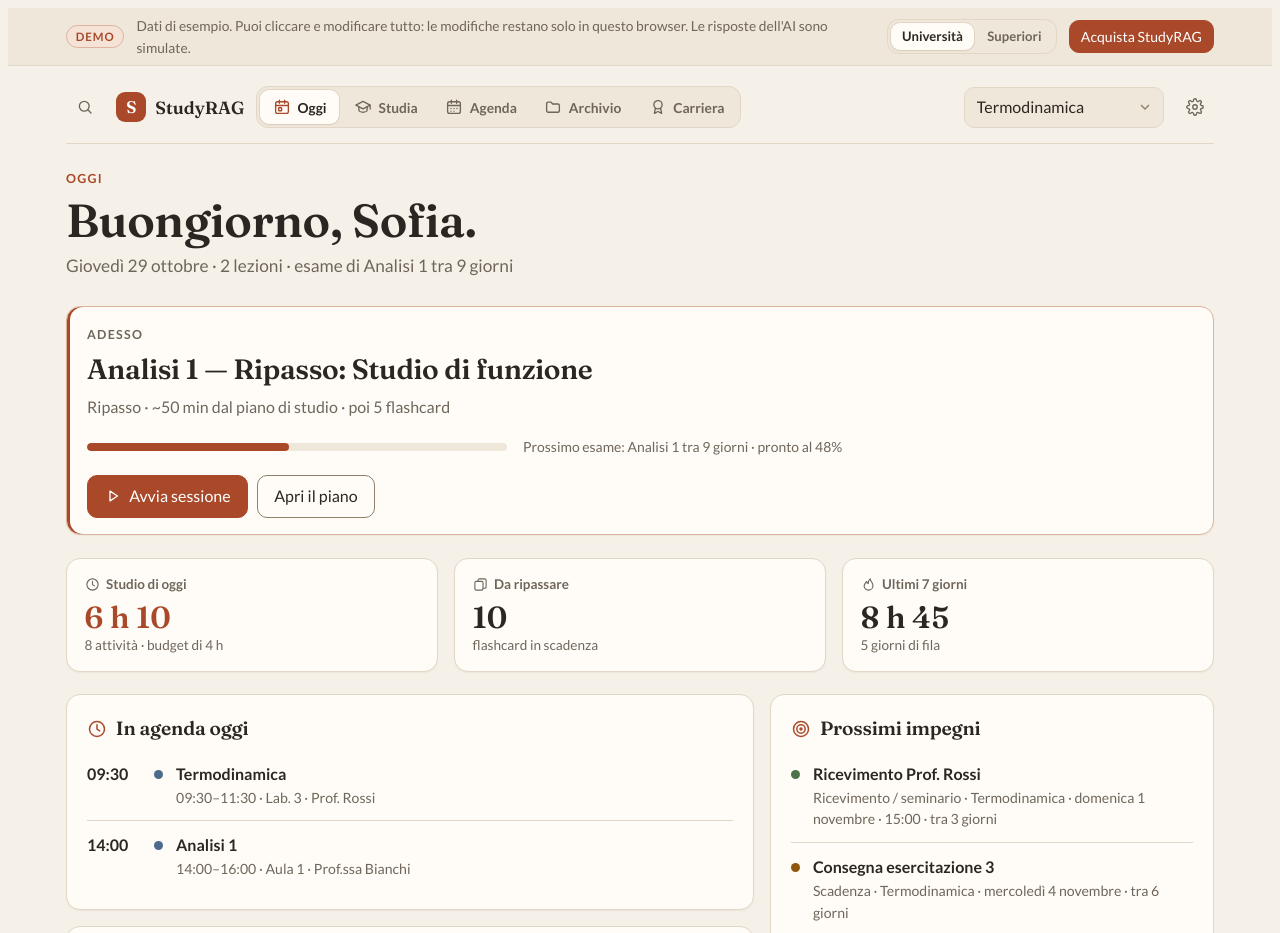
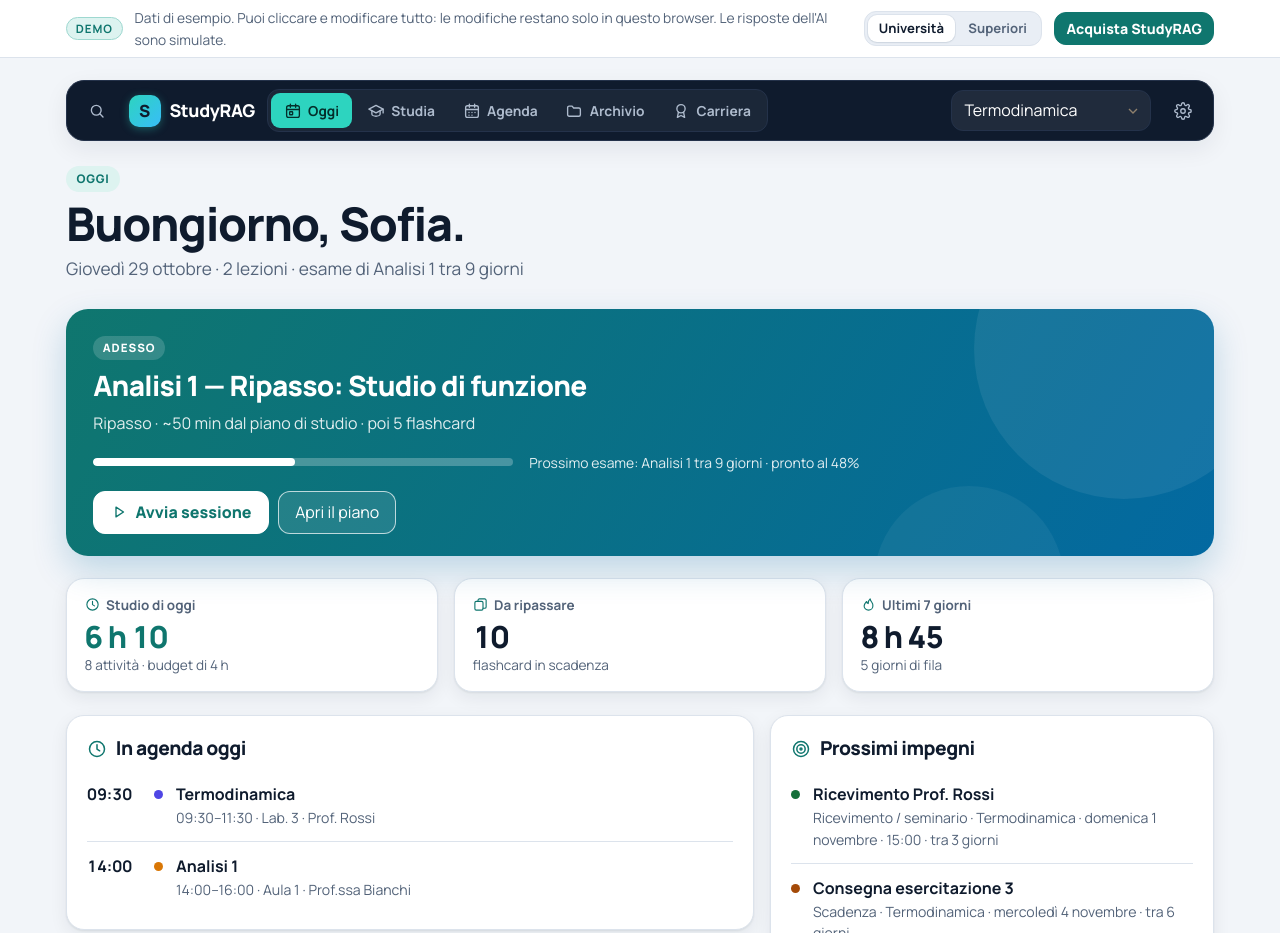
Before and after one commit to StudyRAG-tech/studyrag-demo, a plain HTML site: page index.html in a window 1280 px wide. Shown: the top 933 px of the page. Drawn offline with Linux system fonts and the light colour scheme.

Commit message:
Add files via upload

```diff
--- a/index.html
+++ b/index.html
@@ -1,41 +1,44 @@
-<!doctype html>
-<html lang="it">
-<head>
-<meta charset="utf-8">
-<meta name="viewport" content="width=device-width, initial-scale=1, viewport-fit=cover">
+<!doctype html><html><head><meta charset=utf8><meta name=viewport content="width=device-width,initial-scale=1,viewport-fit=cover"><style>:root{color-scheme:light;box-sizing:border-box;padding-top:env(safe-area-inset-top,0px);padding-bottom:env(safe-area-inset-bottom,0px)}html{scroll-padding-top:env(safe-area-inset-top,0px)}body{margin:0;padding:0;font:14px -apple-system,BlinkMacSystemFont,sans-serif;background:#fff;color:#000}img{max-width:100%}[hidden]:not([hidden=until-found i]){display:none!important}</style></head><body>
 <title>StudyRAG Demo</title>
 <meta name="claude:viewport-fit-sides" content="cover">
 <link rel="preconnect" href="https://fonts.googleapis.com">
 <link rel="preconnect" href="https://fonts.gstatic.com" crossorigin>
-<link rel="stylesheet" href="https://fonts.googleapis.com/css2?family=Fraunces:ital,opsz,wght@0,9..144,500;0,9..144,600;1,9..144,500&family=Lato:ital,wght@0,400;0,700;1,400&display=swap">
+<link rel="stylesheet" href="https://fonts.googleapis.com/css2?family=Manrope:wght@400;500;600;700;800&display=swap">
 <style>
-/* Design system «Carta» di StudyRAG (views/theme.css + ui.py): carta e inchiostro di giorno, grafite di notte,
-   un solo accento terracotta. Layout: barra in alto a 5 voci, seconda riga per «Studia», colonna da 1180 px. */
+/* Design system «Campus» di StudyRAG 5.5 (views/theme.css + ui.py TOKENS): barra blu notte, accento teal, card bianche
+   arrotondate, card «Adesso» con il gradiente, un colore per materia, un solo carattere (Manrope). */
 :root {
-  --bg:#F6F1E8; --surface:#FFFCF7; --surface-2:#EFE7DA; --line:#E2D7C6; --line-2:#CDBFAB; --edge:#8F806C;
-  --ink:#2B2621; --muted:#6F665B; --shadow:rgba(70,50,25,.06);
-  --accent:#A9492A; --on-accent:#FFFFFF; --accent-soft:#F5E3D8; --accent-line:#DDB3A0;
-  --ok:#4C7448; --ok-soft:#E6EEDF; --ok-line:#B9CDB1;
-  --warn:#8F570B; --warn-soft:#F6EAD3; --warn-line:#DFC290;
-  --danger:#B0392C; --danger-soft:#F6E0DC; --danger-line:#E0AFA8;
-  --blue:#4D6A8A; --overlay:rgba(43,38,33,.38);
-  --f-head:Fraunces, Georgia, "Times New Roman", serif;
-  --f-body:Lato, -apple-system, "Segoe UI", sans-serif;
-  --r:14px; --r-sm:10px; --ease:cubic-bezier(.25,.46,.45,.94);
+  --bg:#F2F5F9; --surface:#FFFFFF; --surface-2:#E9EEF5; --line:#DCE3EC; --line-2:#C3CEDB; --edge:#7A889C;
+  --ink:#0F1B2D; --muted:#536379; --shadow:rgba(15,27,45,.07);
+  --accent:#0F766E; --on-accent:#FFFFFF; --accent-soft:#DDF3F0; --accent-line:#9ED8D0;
+  --ok:#15703A; --ok-soft:#DCFCE7; --ok-line:#A7E3BC;
+  --warn:#A44A08; --warn-soft:#FEF3C7; --warn-line:#F2D28B;
+  --danger:#BE123C; --danger-soft:#FFE4E8; --danger-line:#F5B5C2;
+  --blue:#4F46E5; --overlay:rgba(15,27,45,.45);
+  --nav:#0F1B2D; --nav-ink:#AEBBCD; --nav-line:#24324A; --nav-active:#2DD4BF; --nav-active-2:#38BDF8; --nav-on-active:#042F2B;
+  --grad-a:#0F766E; --grad-b:#0369A1;
+  --subj-0:#4F46E5; --subj-1:#D97706; --subj-2:#DB2777; --subj-3:#0284C7; --subj-4:#7C3AED; --subj-5:#059669; --subj-6:#EA580C; --subj-7:#E11D48;
+  --f-head:Manrope, -apple-system, "Segoe UI", sans-serif;
+  --f-body:Manrope, -apple-system, "Segoe UI", sans-serif;
+  --r:18px; --r-sm:12px; --ease:cubic-bezier(.25,.46,.45,.94);
 }
 @media (prefers-color-scheme: dark) { :root:not([data-theme="light"]) {
-  --bg:#1B1A18; --surface:#282622; --surface-2:#312F2B; --line:#45413C; --line-2:#57524B; --edge:#857C70;
-  --ink:#EEE8DF; --muted:#ABA294; --shadow:rgba(0,0,0,0);
-  --accent:#E08A62; --on-accent:#1B1A18; --accent-soft:#3A2A22; --accent-line:#6E4634;
-  --ok:#9CC090; --ok-soft:#26301F; --ok-line:#435638; --warn:#E3AE5A; --warn-soft:#33291A; --warn-line:#5E4A26;
-  --danger:#EE8A7C; --danger-soft:#3A2320; --danger-line:#6A3A33; --blue:#93AECB; --overlay:rgba(0,0,0,.55);
+  --bg:#0B1220; --surface:#131C2E; --surface-2:#1B2639; --line:#26334A; --line-2:#34445E; --edge:#6E7F99;
+  --ink:#E6EDF7; --muted:#97A6BB; --shadow:rgba(0,0,0,.25);
+  --accent:#2DD4BF; --on-accent:#042F2B; --accent-soft:#0F2E2E; --accent-line:#1F5F59;
+  --ok:#4ADE80; --ok-soft:#0F2A1B; --ok-line:#1E5133; --warn:#FBBF24; --warn-soft:#2D2310; --warn-line:#5C4614;
+  --danger:#FB7185; --danger-soft:#33141C; --danger-line:#6B2535; --blue:#A5B4FC; --overlay:rgba(0,0,0,.6);
+  --nav:#131C2E; --nav-line:#26334A;
+  --subj-0:#818CF8; --subj-1:#FBBF24; --subj-2:#F472B6; --subj-3:#38BDF8; --subj-4:#A78BFA; --subj-5:#34D399; --subj-6:#FB923C; --subj-7:#FB7185;
   color-scheme:dark; } }
 :root[data-theme="dark"] {
-  --bg:#1B1A18; --surface:#282622; --surface-2:#312F2B; --line:#45413C; --line-2:#57524B; --edge:#857C70;
-  --ink:#EEE8DF; --muted:#ABA294; --shadow:rgba(0,0,0,0);
-  --accent:#E08A62; --on-accent:#1B1A18; --accent-soft:#3A2A22; --accent-line:#6E4634;
-  --ok:#9CC090; --ok-soft:#26301F; --ok-line:#435638; --warn:#E3AE5A; --warn-soft:#33291A; --warn-line:#5E4A26;
-  --danger:#EE8A7C; --danger-soft:#3A2320; --danger-line:#6A3A33; --blue:#93AECB; --overlay:rgba(0,0,0,.55);
+  --bg:#0B1220; --surface:#131C2E; --surface-2:#1B2639; --line:#26334A; --line-2:#34445E; --edge:#6E7F99;
+  --ink:#E6EDF7; --muted:#97A6BB; --shadow:rgba(0,0,0,.25);
+  --accent:#2DD4BF; --on-accent:#042F2B; --accent-soft:#0F2E2E; --accent-line:#1F5F59;
+  --ok:#4ADE80; --ok-soft:#0F2A1B; --ok-line:#1E5133; --warn:#FBBF24; --warn-soft:#2D2310; --warn-line:#5C4614;
+  --danger:#FB7185; --danger-soft:#33141C; --danger-line:#6B2535; --blue:#A5B4FC; --overlay:rgba(0,0,0,.6);
+  --nav:#131C2E; --nav-line:#26334A;
+  --subj-0:#818CF8; --subj-1:#FBBF24; --subj-2:#F472B6; --subj-3:#38BDF8; --subj-4:#A78BFA; --subj-5:#34D399; --subj-6:#FB923C; --subj-7:#FB7185;
   color-scheme:dark;
 }
 *, *::before, *::after { box-sizing:border-box; }
@@ -44,7 +47,7 @@ body { background:var(--bg); color:var(--ink); font:16px/1.55 var(--f-body); -we
 ::selection { background:var(--accent-soft); }
 button, input, select, textarea { font:inherit; color:inherit; }
 :focus-visible { outline:2px solid var(--accent); outline-offset:2px; }
-h1, h2, h3, h4 { font-family:var(--f-head); font-weight:600; letter-spacing:-.01em; margin:0; text-wrap:balance; }
+h1, h2, h3, h4 { font-family:var(--f-head); font-weight:800; letter-spacing:-.025em; margin:0; text-wrap:balance; }
 p { margin:0; }
 .ico { width:18px; height:18px; flex:none; stroke:currentColor; fill:none; stroke-width:1.8; stroke-linecap:round; stroke-linejoin:round; }
 .num { font-variant-numeric:tabular-nums; }
@@ -303,9 +306,67 @@ input[type="checkbox"] { accent-color:var(--accent); width:18px; height:18px; }
 .feat { display:grid; gap:.45rem; padding:0; margin:0; list-style:none; }
 .feat li { display:flex; gap:.5rem; align-items:flex-start; }
 .feat li .ico { color:var(--ok); margin-top:.15rem; }
+
+/* ===================== Campus (5.5) ===================== */
+.topbar { background:var(--nav); border:1px solid var(--nav-line); border-radius:18px; padding:.5rem .7rem; margin:.4rem 0 1.4rem;
+  box-shadow:0 8px 24px var(--shadow); }
+.topbar .brand .name { color:#fff; font-weight:800; letter-spacing:-.02em; }
+.brand .mark { width:32px; height:32px; border-radius:10px; background:linear-gradient(135deg, var(--nav-active), var(--nav-active-2));
+  color:#0F1B2D; font-weight:800; box-shadow:0 2px 8px rgba(45,212,191,.35); }
+.topbar .seg { background:rgba(255,255,255,.05); border-color:var(--nav-line); }
+.topbar .seg button { color:var(--nav-ink); }
+.topbar .seg button:hover { color:#fff; background:rgba(255,255,255,.07); }
+.topbar .seg button[aria-pressed="true"] { background:var(--nav-active); color:var(--nav-on-active); box-shadow:none; }
+.topbar .seg button[aria-pressed="true"] .ico { color:var(--nav-on-active); }
+.topbar .iconbtn { color:var(--nav-ink); }
+.topbar .iconbtn:hover { color:#fff; background:rgba(255,255,255,.08); }
+.topbar .iconbtn.on { color:var(--nav-on-active); background:var(--nav-active); border-color:transparent; }
+.topbar .subj { background-color:rgba(255,255,255,.07); border-color:var(--nav-line); color:#fff; }
+.topbar .subj option { color:#0F1B2D; background:#fff; }
+.topbar .jobs { color:var(--nav-ink); }
+.topbar :focus-visible { outline-color:var(--nav-active); }
+.studynav .seg { background:var(--surface); box-shadow:0 1px 2px var(--shadow); }
+.studynav .seg button[aria-pressed="true"] { background:var(--accent-soft); color:var(--accent); box-shadow:none; }
+.demo-strip { background:var(--surface); }
+.eyebrow { font-weight:800; }
+.hero .eyebrow { justify-self:start; background:var(--accent-soft); padding:.22rem .65rem; border-radius:99px; letter-spacing:.07em; font-size:.74rem; }
+.hero h1 { letter-spacing:-.03em; }
+.hero h1 em { font-style:normal; font-weight:800; }
+.card, .stat, .day { border-color:var(--line); box-shadow:0 1px 2px var(--shadow), 0 6px 18px var(--shadow); }
+.card.focus { box-shadow:inset 4px 0 0 var(--accent), 0 1px 2px var(--shadow), 0 6px 18px var(--shadow); }
+.stat .v { font-weight:800; letter-spacing:-.03em; }
+.stat .k .ico { color:var(--accent); }
+.btn.primary { font-weight:800; }
+.btn.primary:hover { transform:translateY(-1px); }
+/* card «Adesso» */
+.card.now { background:linear-gradient(120deg, var(--grad-a), var(--grad-b)); border:0; border-radius:22px; color:#fff; padding:1.6rem 1.7rem 1.4rem;
+  box-shadow:0 14px 34px rgba(3,105,161,.22); position:relative; overflow:hidden; }
+.card.now::before, .card.now::after { content:""; position:absolute; border-radius:50%; background:rgba(255,255,255,.07); pointer-events:none; }
+.card.now::before { right:-60px; top:-110px; width:300px; height:300px; }
+.card.now::after { right:150px; bottom:-120px; width:190px; height:190px; background:rgba(255,255,255,.05); }
+.card.now > * { position:relative; }
+.card.now .eyebrow { display:inline-block; color:#fff; background:rgba(255,255,255,.16); padding:.2rem .6rem; border-radius:99px; letter-spacing:.08em; font-size:.72rem; }
+.card.now h2 { color:#fff; }
+.card.now .muted { color:rgba(255,255,255,.88); }
+.card.now .progress { background:rgba(255,255,255,.25); }
+.card.now .progress i { background:#fff; }
+.card.now .btn { background:rgba(255,255,255,.1); border-color:rgba(255,255,255,.7); color:#fff; }
+.card.now .btn:hover { background:rgba(255,255,255,.2); }
+.card.now .btn.primary { background:#fff; border-color:#fff; color:var(--grad-a); }
+.card.now :focus-visible { outline-color:#fff; }
+/* colori delle materie */
+.sdot { display:inline-flex; align-items:center; gap:.45rem; }
+.sdot::before { content:""; width:.6rem; height:.6rem; border-radius:50%; background:var(--k); flex:none; }
+/* agenda e piano */
+.day.today { box-shadow:inset 0 3px 0 var(--accent), 0 1px 2px var(--shadow), 0 6px 18px var(--shadow); }
+.day.today .dh b { background:var(--accent); color:var(--on-accent); border-radius:10px; padding:0 .45rem; }
+.day .dh b, .pday .date b, .gcard .gv, .sessbar .clock { font-weight:800; }
+.qhead { font-weight:700; }
+/* mappe: radice teal piena */
+.mnode.l0 rect { fill:var(--accent); stroke:var(--accent); }
+.mnode.l0 text { fill:var(--on-accent); }
+.mnode.l0 text, .mnode.l1 text { font-weight:700; }
 </style>
-</head>
-<body>
 
 <div class="demo-strip">
   <div class="in">
@@ -692,6 +753,7 @@ S = load();
 const subjNames = () => Object.keys(S.subjects);
 const cur = () => S.subjects[S.subject] || S.subjects[subjNames()[0]];
 const isSup = () => S.level === "sup";
+const scol = s => `var(--subj-${Math.max(0, subjNames().indexOf(s)) % 8})`;   // colore della materia (come ui.subject_class)
 function applyTheme() {
   const r = document.documentElement;
   if (S.theme === "light" || S.theme === "dark") r.setAttribute("data-theme", S.theme); else r.removeAttribute("data-theme");
@@ -769,8 +831,8 @@ function vOggi() {
   const bySub = {}; tasks.forEach(x => (bySub[x.subject] ||= []).push(x));
   const order = Object.keys(bySub).sort((a,b) => (S.subjects[a].plan.exam).localeCompare(S.subjects[b].plan.exam));
   return hero("Oggi", `${greet}, ${esc(S.name)}.`, meta) + `
-  <div class="card focus">
-    <div class="eyebrow" style="color:var(--muted)">Adesso</div>
+  <div class="card now">
+    <div class="eyebrow">Adesso</div>
     ${nextTask ? `<h2 style="font-size:1.75rem;margin:.25rem 0 .2rem">${esc(nextTask.subject)} — ${esc(nextTask.title)}</h2>
       <p class="muted">${nextTask.kind === "ripasso" ? "Ripasso" : "Studio"} · ~${nextTask.min} min dal piano di studio${dueCards(nextTask.subject).length ? ` · poi ${dueCards(nextTask.subject).length} flashcard` : ""}</p>`
       : `<h2 style="font-size:1.75rem;margin:.25rem 0 .2rem">Per oggi hai finito.</h2><p class="muted">Tutte le attività del piano sono spuntate. Puoi ripassare le flashcard o riposarti.</p>`}
@@ -787,12 +849,12 @@ function vOggi() {
   <div class="grid g-side section">
     <div class="stack">
       <div class="card"><h3>${ic("clock")}In agenda oggi</h3>
-        <div class="list" style="margin-top:.4rem">${lez.length + evs.length ? [...lez.map(l => ({time:l.start, k:"lezione", t:l.subject, s:`${l.start}–${l.end}${l.room ? " · " + l.room : ""}${l.teacher ? " · " + l.teacher : ""}`})),
+        <div class="list" style="margin-top:.4rem">${lez.length + evs.length ? [...lez.map(l => ({time:l.start, k:"lezione", c:scol(l.subject), t:l.subject, s:`${l.start}–${l.end}${l.room ? " · " + l.room : ""}${l.teacher ? " · " + l.teacher : ""}`})),
           ...evs.map(e => ({time:e.start || "—", k:kindKey(e.kind), t:e.title, s:[kindName(e.kind), e.subject, e.place].filter(Boolean).join(" · ")}))].sort((a,b) => a.time.localeCompare(b.time)).map(x =>
-          `<div class="li k-${x.k}"><span class="time">${esc(x.time)}</span><span class="dot"></span><div class="body"><div class="t">${esc(x.t)}</div><div class="s">${esc(x.s)}</div></div></div>`).join("")
+          `<div class="li k-${x.k}"${x.c ? ` style="--k:${x.c}"` : ""}><span class="time">${esc(x.time)}</span><span class="dot"></span><div class="body"><div class="t">${esc(x.t)}</div><div class="s">${esc(x.s)}</div></div></div>`).join("")
           : `<p class="muted" style="padding:.6rem 0">Oggi niente lezioni né scadenze.</p>`}</div></div>
       <div class="card"><h3>${ic("plan")}Da studiare oggi</h3>
-        ${order.length ? order.map(s => `<div style="margin-top:.8rem"><div class="row" style="justify-content:space-between"><b>${esc(s)}</b>
+        ${order.length ? order.map(s => `<div style="margin-top:.8rem"><div class="row" style="justify-content:space-between"><b class="sdot" style="--k:${scol(s)}">${esc(s)}</b>
           <span class="chip ${diffDays(S.subjects[s].plan.exam) <= 7 ? "acc" : ""}">${isSup() ? "verifica" : "esame"} ${inDays(diffDays(S.subjects[s].plan.exam))}</span></div>
           ${bySub[s].map(x => taskRow(x, s)).join("")}</div>`).join("") : `<p class="muted" style="padding:.6rem 0">Nessuna attività per oggi.</p>`}
       </div>
@@ -1019,12 +1081,12 @@ function vAgenda() {
     <div class="row"><button class="btn" data-act="addlesson">${ic("plus")}Lezione</button><button class="btn" data-act="addevent">${ic("plus")}Evento</button></div></div>
   <p class="muted small" style="margin:.8rem 0">Clicca una lezione o un evento per vederne i dettagli.</p>
   <div class="week ${hasSat ? "w6" : ""}">${days.map(d => { const s = iso(d);
-    const items = [...lessonsOn(s).map(l => ({t:l.start, h:`<button class="slot k-lezione" data-lesson="${l.id}"><b>${l.start}–${l.end}</b> ${esc(l.subject)}${l.room ? " · " + esc(l.room) : ""}</button>`})),
+    const items = [...lessonsOn(s).map(l => ({t:l.start, h:`<button class="slot k-lezione" style="--k:${scol(l.subject)}" data-lesson="${l.id}"><b>${l.start}–${l.end}</b> ${esc(l.subject)}${l.room ? " · " + esc(l.room) : ""}</button>`})),
       ...eventsOn(s).map(e => ({t:e.start || "00", h:`<button class="slot k-${kindKey(e.kind)}" data-event="${e.id}">${e.start ? `<b>${e.start}${e.end ? "–" + e.end : ""}</b> ` : ""}${esc(e.title)}${e.subject ? " · " + esc(e.subject) : ""}</button>`}))].sort((a,b) => a.t.localeCompare(b.t));
     const st = allTasksOn(s).reduce((a,t) => a + (t.done ? 0 : t.min), 0);
     return `<div class="day ${s === iso(TODAY) ? "today" : ""}"><div class="dh"><b>${d.getDate()}</b><span>${GG[wd(d)]}</span></div>${items.map(x => x.h).join("")}
       ${st ? `<div class="slot studio">studio<br>~${st} min dal piano</div>` : ""}${!items.length && !st ? `<span class="muted small" style="padding:.2rem">Libero</span>` : ""}</div>`; }).join("")}</div>
-  <div class="legend">${[["lezione","Lezione"],["esame", isSup() ? "Verifica / interrogazione" : "Esame"],["scadenza", isSup() ? "Compito" : "Scadenza"],["ricevimento", isSup() ? "Colloquio / evento" : "Ricevimento / seminario"],["studio","Studio dal piano"]].map(([k,l]) =>
+  <div class="legend">${[["lezione","Lezione (colore della materia)"],["esame", isSup() ? "Verifica / interrogazione" : "Esame"],["scadenza", isSup() ? "Compito" : "Scadenza"],["ricevimento", isSup() ? "Colloquio / evento" : "Ricevimento / seminario"],["studio","Studio dal piano"]].map(([k,l]) =>
     `<span class="k-${k}"><span class="dot"></span>${l}</span>`).join("")}</div>
   <div class="row section"><div class="tabs">${[["eventi","Eventi","calendar"],["orario","Orario lezioni","clock"]].map(([k,l,i]) => `<button data-agtab="${k}" aria-pressed="${UI.agTab === k}">${ic(i)}${l}</button>`).join("")}</div>
     ${UI.agTab === "eventi" ? `<label class="row small"><input type="checkbox" id="showPast" ${UI.showPast ? "checked" : ""}>Mostra anche quelli passati</label>` : ""}</div>
@@ -1032,7 +1094,7 @@ function vAgenda() {
       <div class="s">${[kindName(e.kind), e.subject, longDate(e.date), e.start && `${e.start}${e.end ? "–" + e.end : ""}`, e.place, inDays(diffDays(e.date))].filter(Boolean).map(esc).join(" · ")}</div></div>
       <button class="btn ghost sm" data-act="delevent" data-id="${e.id}" aria-label="Elimina ${esc(e.title)}">${ic("trash")}</button></div>`).join("") || `<p class="muted">Nessun evento.</p>`}</div>`
     : `<div class="list">${[0,1,2,3,4,5].map(w => { const ls = S.lessons.filter(l => l.wd === w).sort((a,b) => a.start.localeCompare(b.start)); return ls.length ? `<div class="li"><span class="time" style="width:6.5rem">${cap(GIORNI[w])}</span><div class="body">${ls.map(l =>
-      `<div class="row" style="justify-content:space-between;flex-wrap:nowrap"><span><b class="num">${l.start}–${l.end}</b> ${esc(l.subject)} <span class="muted small">${esc([l.room, l.teacher].filter(Boolean).join(" · "))}</span></span>
+      `<div class="row" style="justify-content:space-between;flex-wrap:nowrap"><span><b class="num">${l.start}–${l.end}</b> <span class="sdot" style="--k:${scol(l.subject)}">${esc(l.subject)}</span> <span class="muted small">${esc([l.room, l.teacher].filter(Boolean).join(" · "))}</span></span>
       <button class="btn ghost sm" data-act="dellesson" data-id="${l.id}" aria-label="Elimina lezione">${ic("trash")}</button></div>`).join("")}</div></div>` : ""; }).join("")}</div>`}</div>`;
 }
 
@@ -1511,5 +1573,5 @@ UI.view = PAGES[location.hash.slice(1)] ? location.hash.slice(1) : "oggi";
 if (STUDY.includes(UI.view)) UI.study = UI.view;
 render();
 </script>
-</body>
-</html>
+
+</body></html>
```
